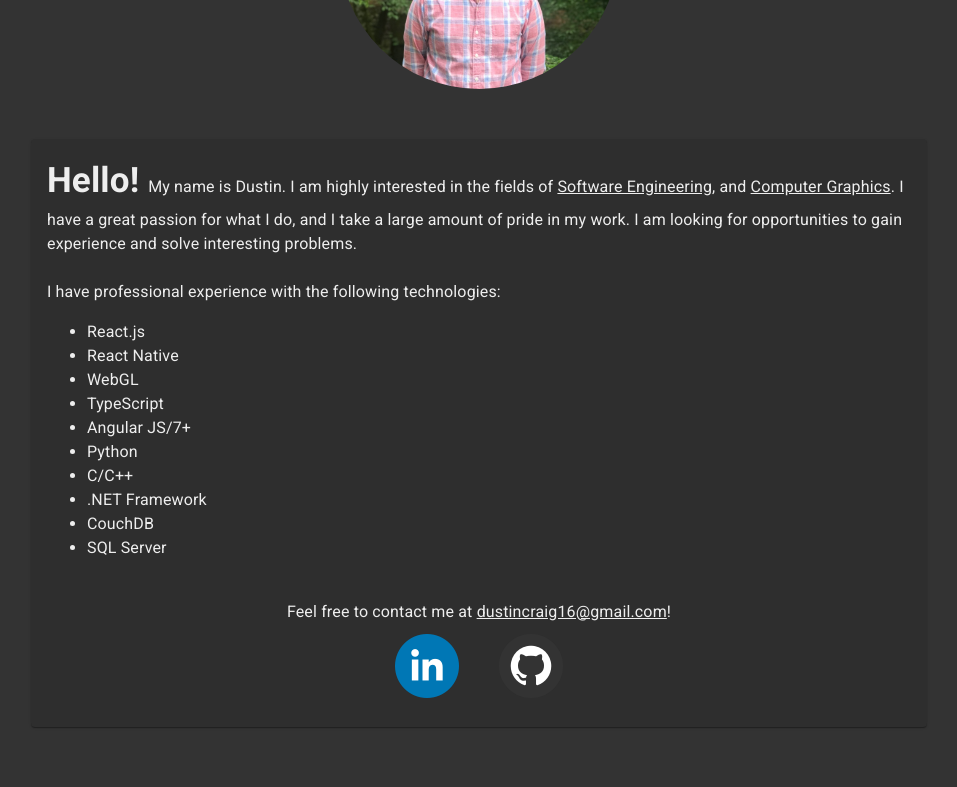
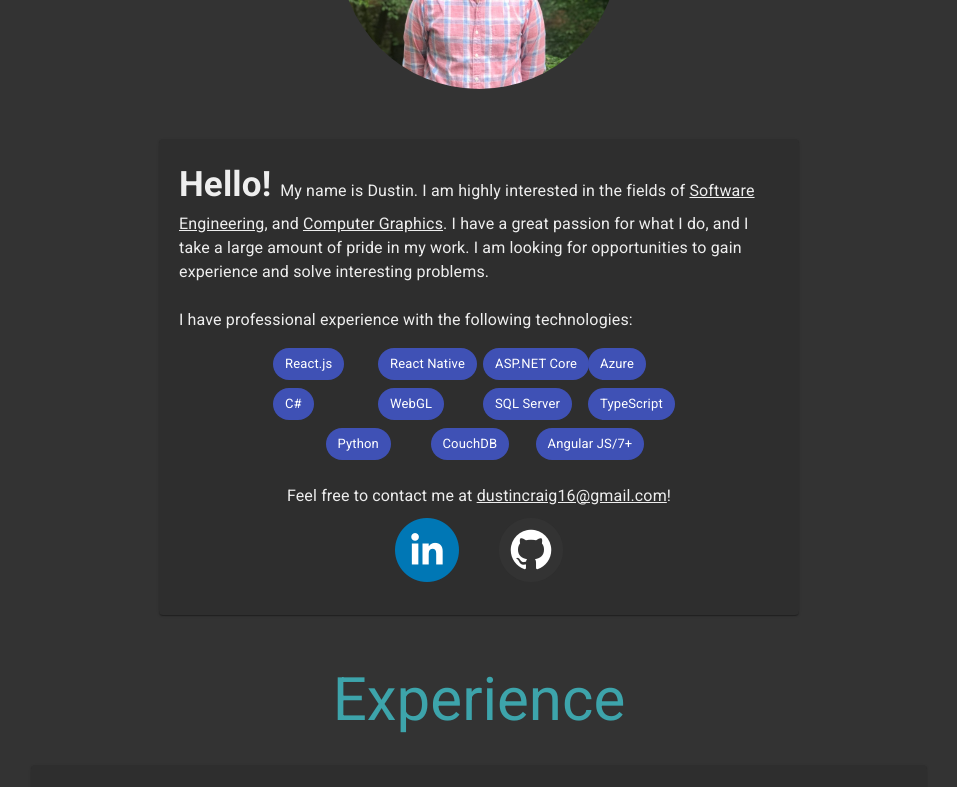
Before and after one commit to DustinCraig/home, a React (Create React App) app: page / in a window 1280 px wide. Shown: the part 1220-2007 px from the top of the page, without its empty margins (161-1118 px from the left). Built offline with nearby package versions, Linux system fonts and the light colour scheme.

Commit message:
Various styling improvements to the home page

```diff
--- a/package.json
+++ b/package.json
@@ -20,7 +20,7 @@
     "yarn": "^1.22.4"
   },
   "scripts": {
-    "start": "react-scripts start",
+    "start": "react-scripts --openssl-legacy-provider start",
     "build": "react-scripts build",
     "test": "react-scripts test",
     "eject": "react-scripts eject",
--- a/src/components/about/index.jsx
+++ b/src/components/about/index.jsx
@@ -8,6 +8,21 @@ import { SocialButtons } from '../socialButtons'
 import { BACKGROUNDCOLOR, TEXTCOLOR, HEADERCOLOR } from '../../constants'
 import Card from '@material-ui/core/Card'
 import CardContent from '@material-ui/core/CardContent'
+import Chip from '@material-ui/core/Chip'
+
+const LANGUAGES = [
+  'React.js',
+  'React Native',
+  'ASP.NET Core',
+  'Azure',
+  'C#',
+  'WebGL',
+  'SQL Server',
+  'TypeScript',
+  'Python',
+  'CouchDB',
+  'Angular JS/7+',
+]
 
 const useStyles = makeStyles((theme) => ({
   avatar: {
@@ -23,7 +38,8 @@ const useStyles = makeStyles((theme) => ({
     backgroundColor: BACKGROUNDCOLOR,
   },
   card: {
-    width: '70%',
+    width: '50%',
+    padding: 4,
     margin: 30,
     backgroundColor: 'rgba(0, 0, 0, 0.1)',
   },
@@ -73,18 +89,27 @@ export default function About() {
                 technologies:
               </Typography>
 
-              <ul>
-                <li>React.js</li>
-                <li>React Native</li>
-                <li>WebGL</li>
-                <li>TypeScript</li>
-                <li>Angular JS/7+</li>
-                <li>Python</li>
-                <li>C/C++</li>
-                <li>.NET Framework</li>
-                <li>CouchDB</li>
-                <li>SQL Server</li>
-              </ul>
+              <div
+                style={{
+                  display: 'flex',
+                  justifyContent: 'center',
+                  alignItems: 'center',
+                }}
+              >
+                <Grid
+                  container
+                  justifyContent='center'
+                  alignItems='center'
+                  spacing={1}
+                  style={{ width: '70%' }}
+                >
+                  {LANGUAGES.map((e) => (
+                    <Grid item xs={3}>
+                      <Chip color='primary' label={e} />
+                    </Grid>
+                  ))}
+                </Grid>
+              </div>
 
               <br />
               <center>
@@ -112,7 +137,6 @@ export default function About() {
             </div>
           </CardContent>
         </Card>
-        <div stlye={{ marginBottom: 10 }} />
       </Grid>
     </div>
   )
--- a/src/components/bigPicture/index.jsx
+++ b/src/components/bigPicture/index.jsx
@@ -32,9 +32,6 @@ function BigPicture(props) {
         <Typography variant='h3' component='h3' className={classes.text}>
           Software Engineer
         </Typography>
-        <Typography variant='h5' component='h5' className={classes.text}>
-          <i>Design oriented and solution driven.</i>
-        </Typography>
       </div>
     )
   else
@@ -56,9 +53,6 @@ function BigPicture(props) {
         <Typography variant='h4' component='h4' className={classes.text}>
           Software Engineer
         </Typography>
-        <Typography variant='h6' component='h6' className={classes.text}>
-          <i>Design oriented and solution driven.</i>
-        </Typography>
       </div>
     )
 }
--- a/src/components/experience/index.jsx
+++ b/src/components/experience/index.jsx
@@ -25,7 +25,7 @@ const PREVO_BULLETPOINTS = [
 
 const useStyles = makeStyles((theme) => ({
   header: {
-    marginTop: 60,
+    marginTop: 20,
     color: HEADERCOLOR,
     fontSize: 60,
   },
@@ -47,7 +47,7 @@ export default function Experience() {
       <Typography className={classes.header} variant='h3'>
         Experience
       </Typography>
-      <br />
+
       <JobCard
         title={'Software Engineer'}
         company={'Oculus Imaging'}
```
